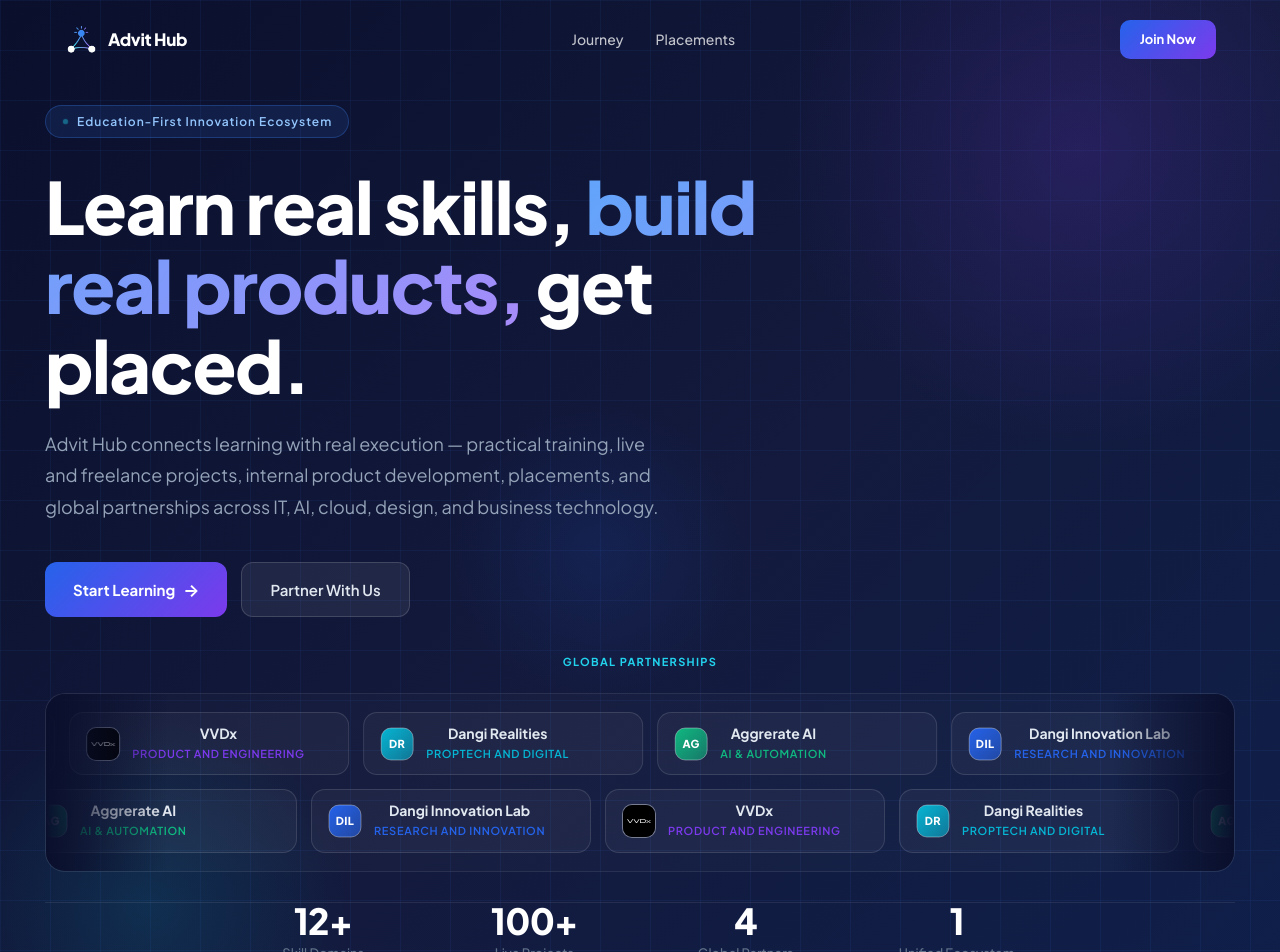
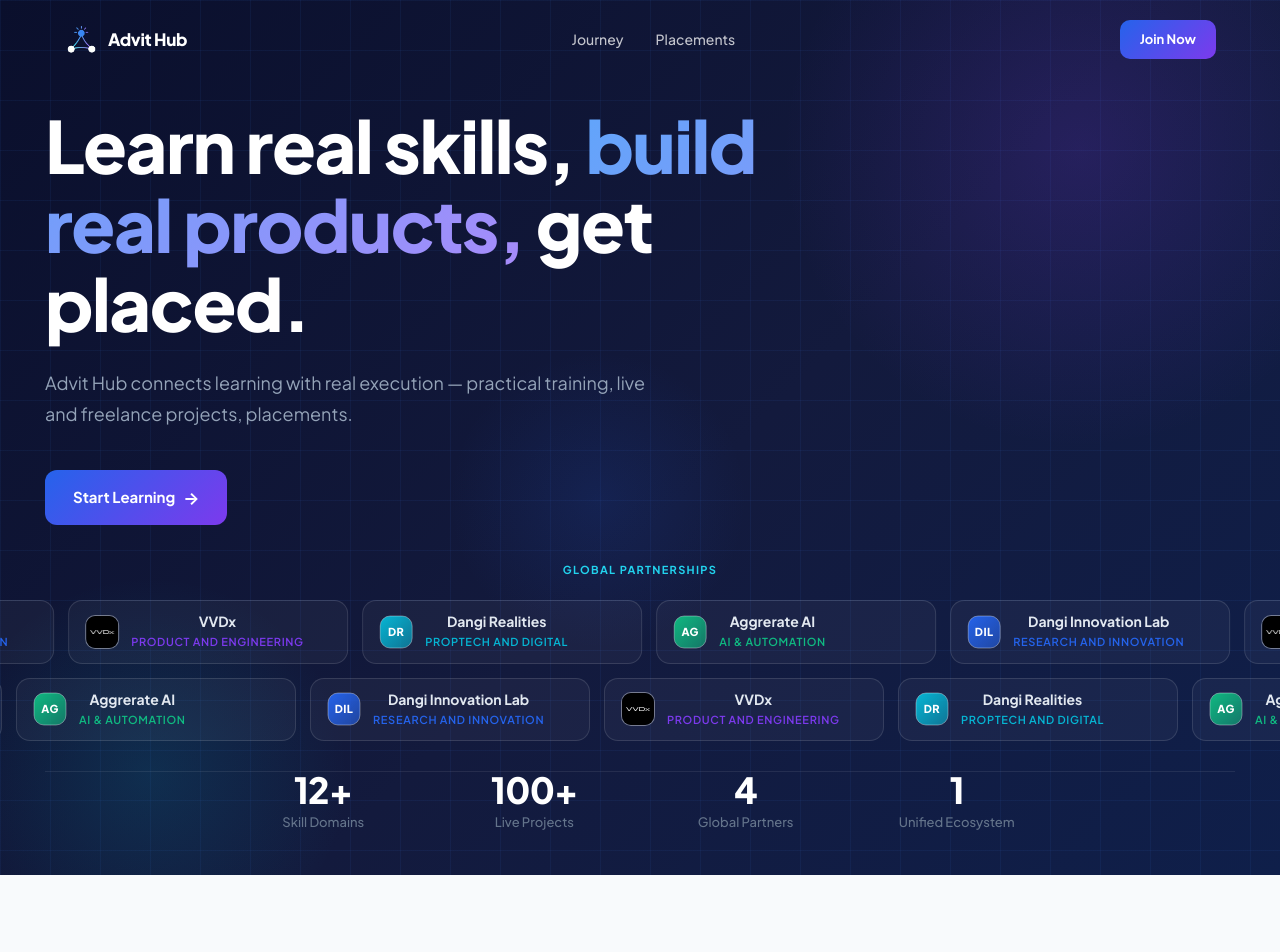
Before and after one commit to abnjain/advit, a Next.js app: page / in a window 1280 px wide. Shown: the top 952 px of the page. Built offline with nearby package versions, Linux system fonts and the light colour scheme.

Commit message:
partners showing clearly

```diff
--- a/app/components/HeroSection.tsx
+++ b/app/components/HeroSection.tsx
@@ -263,7 +263,7 @@ export default function HeroSection() {
         }}
       >
         {/* Eyebrow badge */}
-        <div
+        {/* <div
           style={{
             display: "inline-flex",
             alignItems: "center",
@@ -291,7 +291,7 @@ export default function HeroSection() {
             }}
           />
           Education-First Innovation Ecosystem
-        </div>
+        </div> */}
 
         {/* Headline */}
         <h1
@@ -333,9 +333,7 @@ export default function HeroSection() {
           }}
         >
           {BRAND_NAME} connects learning with real execution — practical training,
-          live and freelance projects, internal product development, placements,
-          and global partnerships across IT, AI, cloud, design, and business
-          technology.
+          live and freelance projects, placements.
         </p>
 
         {/* CTA buttons */}
@@ -378,38 +376,6 @@ export default function HeroSection() {
             Start Learning
             <span style={{ fontSize: 17 }}>→</span>
           </button>
-          <button
-            onClick={() => scrollTo("#cta")}
-            style={{
-              background: "rgba(255,255,255,0.07)",
-              color: "#E2E8F0",
-              fontSize: 15,
-              fontWeight: 600,
-              padding: "14px 28px",
-              borderRadius: 12,
-              border: "1px solid rgba(255,255,255,0.15)",
-              cursor: "pointer",
-              fontFamily: "var(--font-sans)",
-              transition: "all 0.2s",
-              display: "flex",
-              alignItems: "center",
-              gap: 8,
-            }}
-            onMouseEnter={(e) => {
-              (e.currentTarget as HTMLButtonElement).style.background =
-                "rgba(255,255,255,0.12)";
-              (e.currentTarget as HTMLButtonElement).style.borderColor =
-                "rgba(255,255,255,0.25)";
-            }}
-            onMouseLeave={(e) => {
-              (e.currentTarget as HTMLButtonElement).style.background =
-                "rgba(255,255,255,0.07)";
-              (e.currentTarget as HTMLButtonElement).style.borderColor =
-                "rgba(255,255,255,0.15)";
-            }}
-          >
-            Partner With Us
-          </button>
         </div>
 
         <div
@@ -432,39 +398,6 @@ export default function HeroSection() {
           >
             Global Partnerships
           </div>
-
-          <div
-            style={{
-              position: "relative",
-              overflow: "hidden",
-              borderRadius: 20,
-              border: "1px solid rgba(255,255,255,0.08)",
-              background: "rgba(255,255,255,0.02)",
-              padding: "18px 0",
-            }}
-          >
-            <div
-              style={{
-                position: "absolute",
-                inset: "0 auto 0 0",
-                width: 120,
-                background:
-                  "linear-gradient(90deg, rgba(10,15,44,1) 0%, rgba(10,15,44,0) 100%)",
-                zIndex: 3,
-                pointerEvents: "none",
-              }}
-            />
-            <div
-              style={{
-                position: "absolute",
-                inset: "0 0 0 auto",
-                width: 120,
-                background:
-                  "linear-gradient(270deg, rgba(10,15,44,1) 0%, rgba(10,15,44,0) 100%)",
-                zIndex: 3,
-                pointerEvents: "none",
-              }}
-            />
 
           <div
             className="hero-partner-marquee"
@@ -491,7 +424,6 @@ export default function HeroSection() {
             {[...partners, ...partners].map((partner, i) => (
               <BrandChip key={`${partner.name}-alt-${i}`} {...partner} />
             ))}
-            </div>
           </div>
         </div>
 
```
Lines whose indentation alone changed are shown as unchanged.
